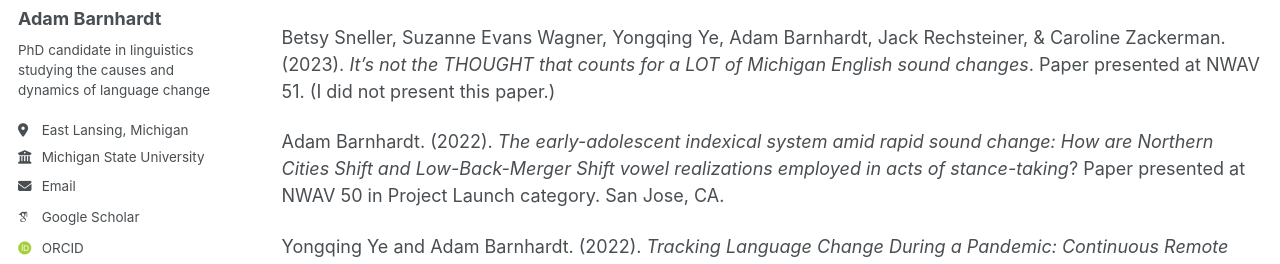
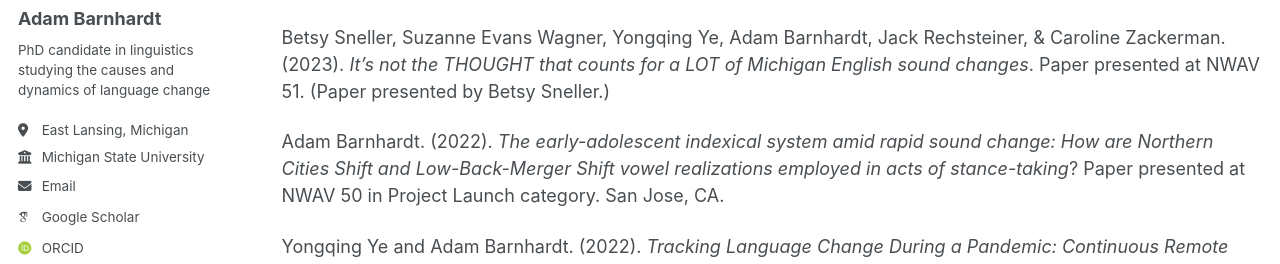
Before and after one commit to adambarnhardt/adambarnhardt.github.io, a Jekyll site: the page built from _pages/talks.md, in a window 1280 px wide and 900 px high. Shown: the part 348-612 px from the top of the window. Built offline with Jekyll 4.4.1, drawn with Linux system fonts in a browser that asks for light colours; some web fonts are replaced; a script that is not in the unit is left out.

Commit message:
Update talks.md

```diff
--- a/_pages/talks.md
+++ b/_pages/talks.md
@@ -11,7 +11,7 @@ Adam Barnhardt. (2024). *Patterns of social meanings indexed to Low-Back-Merger
 
 Adam Barnhardt. (2023). *Not all sound changes in progress are used in early-adolescent stancetaking*. Paper presented at NWAV 51. NYC, NY.
 
-Betsy Sneller, Suzanne Evans Wagner, Yongqing Ye, Adam Barnhardt, Jack Rechsteiner, & Caroline Zackerman. (2023). *It’s not the THOUGHT that counts for a LOT of Michigan English sound changes*. Paper presented at NWAV 51. (I did not present this paper.)
+Betsy Sneller, Suzanne Evans Wagner, Yongqing Ye, Adam Barnhardt, Jack Rechsteiner, & Caroline Zackerman. (2023). *It’s not the THOUGHT that counts for a LOT of Michigan English sound changes*. Paper presented at NWAV 51. (Paper presented by Betsy Sneller.)
 
 Adam Barnhardt. (2022). *The early-adolescent indexical system amid rapid sound change: How are Northern Cities Shift and Low-Back-Merger Shift vowel realizations employed in acts of stance-taking*? Paper presented at NWAV 50 in Project Launch category. San Jose, CA.
 
```
